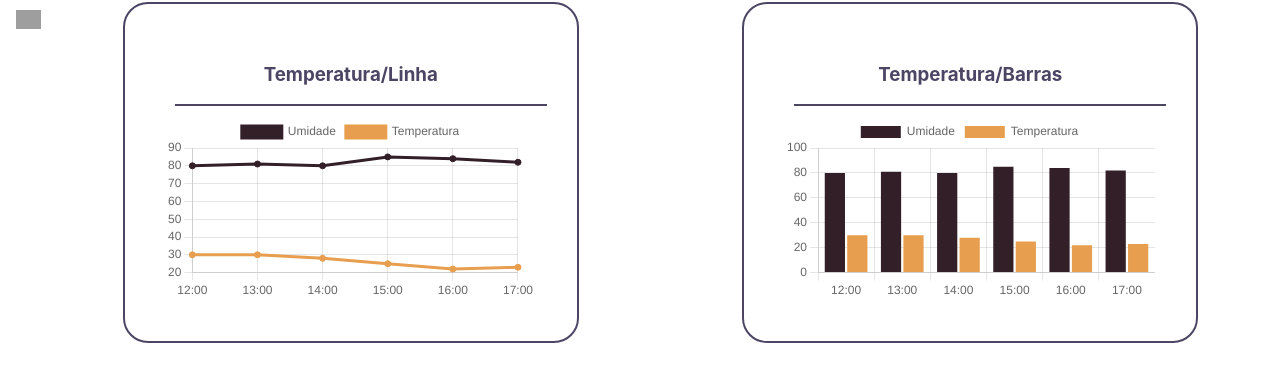
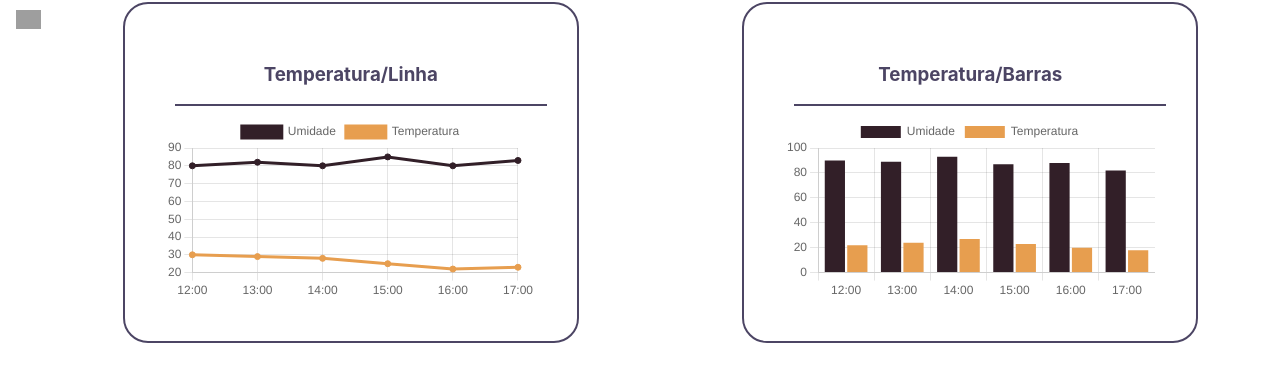
Before and after one commit to RafaRpso/atividadesPI, a plain HTML site: page ativ5-chartJS/index.html in a window 1280 px wide. Drawn offline with nearby package versions, Linux system fonts and the light colour scheme; grey boxes are pictures that could not be loaded.

Commit message:
acertos nos dados relacionados ao grafico

```diff
--- a/ativ5-chartJS/index.html
+++ b/ativ5-chartJS/index.html
@@ -69,20 +69,38 @@
             label: 'Umidade',
             backgroundColor: '#321F28',
             borderColor: '#321F28',
-            data: [80, 81, 80, 85, 84, 82],
+            data: [80, 82, 80, 85, 80, 83],
         },
 
         {
             label: 'Temperatura',
             backgroundColor: '#E79E4F',
             borderColor: '#E79E4F',
-            data: [30, 30, 28, 25, 22, 23, 22],
+            data: [30, 29, 28, 25, 22, 23],
         }
         ]
 
 
     };
+    const dataBar = {
+        labels: labels,
+        datasets: [{
+            label: 'Umidade',
+            backgroundColor: '#321F28',
+            borderColor: '#321F28',
+            data: [90, 89, 93, 87, 88, 82],
+        },
 
+        {
+            label: 'Temperatura',
+            backgroundColor: '#E79E4F',
+            borderColor: '#E79E4F',
+            data: [22, 24 ,27, 23, 20, 18],
+        }
+        ]
+
+
+    };
     const config = {
         type: 'line',
         data: data,
@@ -90,7 +108,7 @@
     };
     const configBar = {
         type: 'bar',
-        data: data,
+        data: dataBar,
         options: {}
     };
 
```
